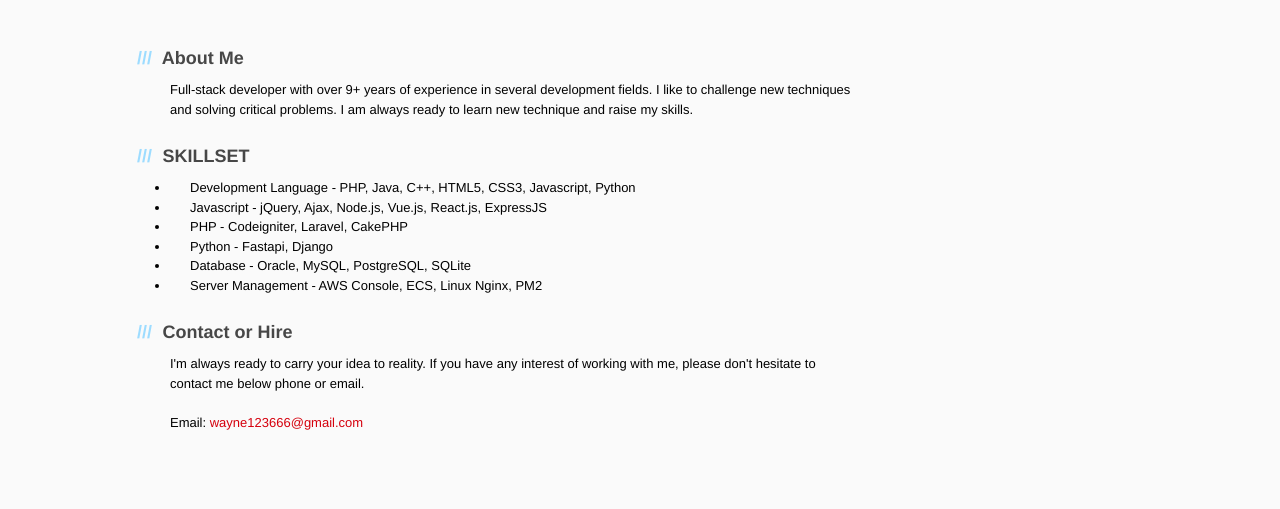
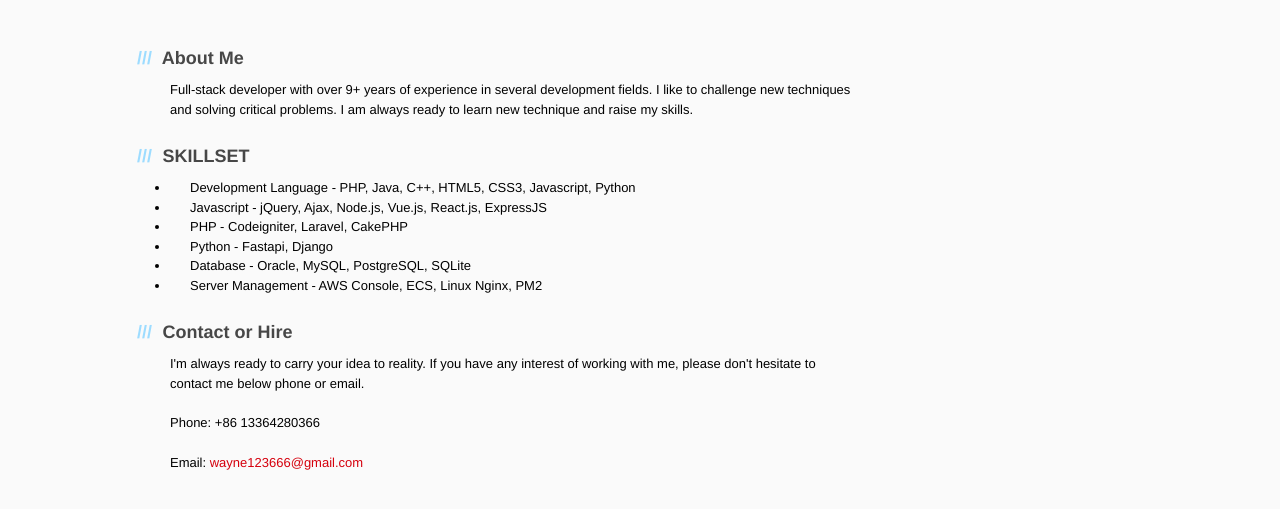
Before and after one commit to wayne123666/wayne123666.github.io, a plain HTML site: page index.html in a window 1280 px wide. Shown: the part 153-662 px from the top of the page. Drawn offline with Linux system fonts and the light colour scheme.

Commit message:
Update index.html

```diff
--- a/index.html
+++ b/index.html
@@ -1344,6 +1344,7 @@
           <p>
             I'm always ready to carry your idea to reality. If you have any interest of working with me, please don't hesitate to contact me below phone or email.
           </p>
+	  <p>Phone: +86 13364280366</p>
           <p>Email: <a href="mailto:wayne123666@gmail.com">wayne123666@gmail.com</a></p>
         </section>
 
```
